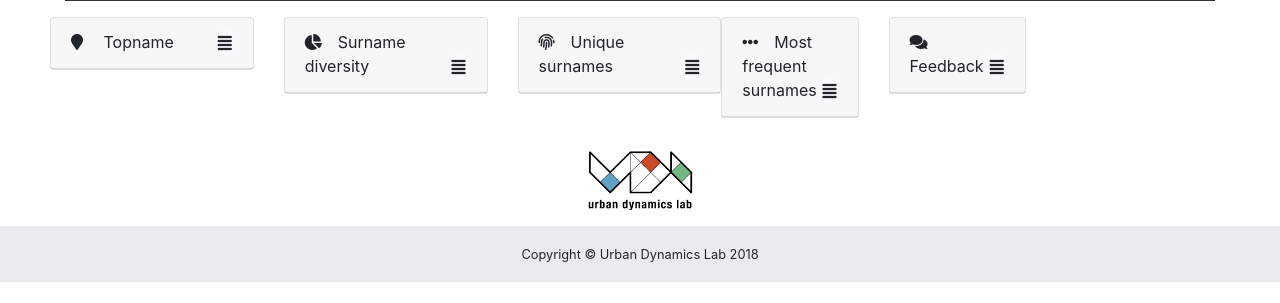
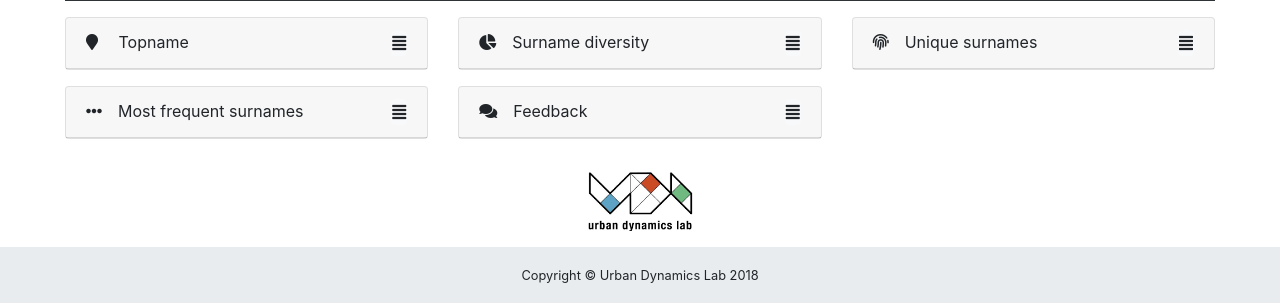
Before and after one commit to jtvandijk/webapp-project, a Django app: page /udl-namekde/ in a window 1280 px wide. Shown: the part 1094-1397 px from the top of the page. Before the commit the page ends 1376 px from the top, so only its background shows below. Run offline with Django 3.2, Linux system fonts and the light colour scheme; data that the repository does not hold is empty; some libraries are stand-ins or nearby versions.

Commit message:
Update page lay-out

```diff
--- a/webapp/templates/index.html
+++ b/webapp/templates/index.html
@@ -177,7 +177,7 @@
         </button>
         </div>
         <!-- Row: location stats -->
-        <div id="collapseLoc" class="row collapse show" aria-labelledby="collapseLoc">
+        <div id="collapseLoc" class="collapse show" aria-labelledby="collapseLoc">
           <div class="row">
             <!-- Topname -->
             <div class="col-lg-4">
```
